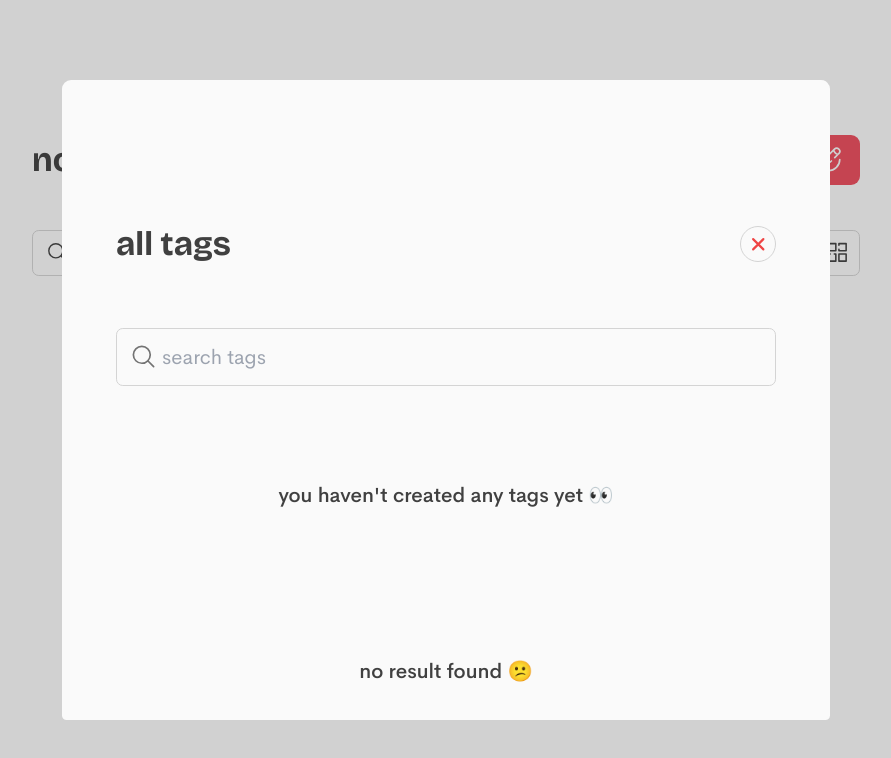
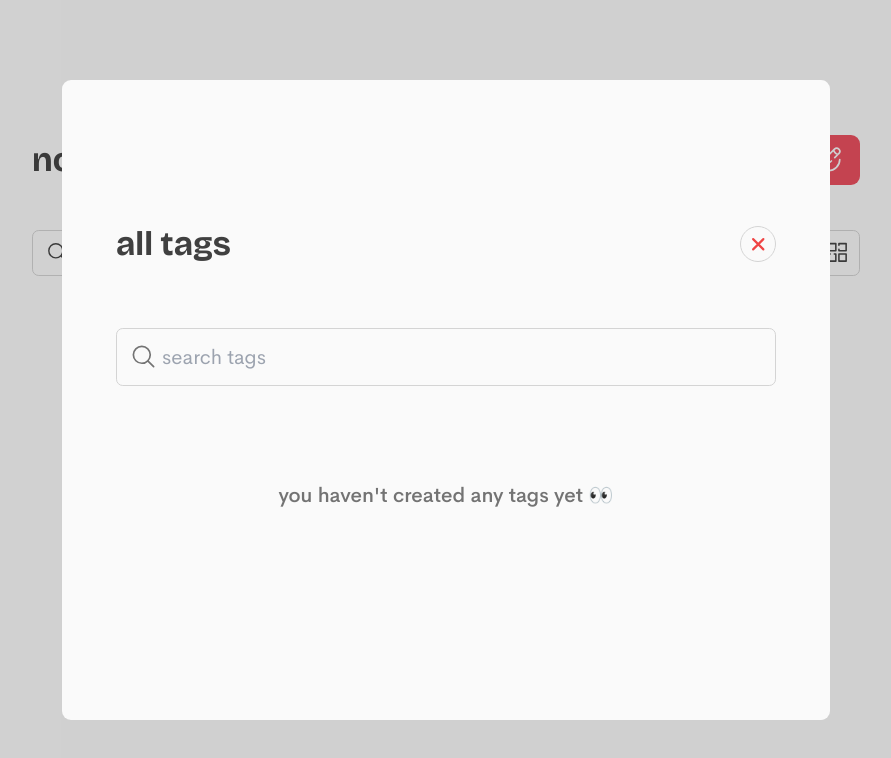
Before and after one commit to the-eduek/notebox, a React (Vite) app: page / in a window 1280 px wide. Both pictures are taken after a click on the button "all tags". Shown: the top 758 px of the page, without its empty margins (194-1085 px from the left). Built offline with nearby package versions, Linux system fonts and the light colour scheme.

Commit message:
fix: cleanup empty state

```diff
--- a/src/components/TagsModal.tsx
+++ b/src/components/TagsModal.tsx
@@ -40,7 +40,7 @@ const TagsModal: React.FC<TagsModalProps> = ({ toggleModal, triggerTagSearch }:
         onClick={(evt: React.MouseEvent<HTMLElement, MouseEvent>) => handleClose(evt)}
       >
         <div className="overflow-y-scroll sm:w-3/5 md:h-4/5 md:rounded">
-          <div className="bg-neutral-50 flex-col min-h-screen px-8 sm:px-12 py-16 sm:py-20 md:pt-32 md:rounded-lg">
+          <div className="bg-neutral-50 flex-col min-h-full px-8 sm:px-12 py-16 sm:py-20 md:pt-32 md:rounded-lg">
             <div className="flex items-center justify-between pb-8 md:pb-14">
               <h1 className="flex font-bold font-bricolage text-2xl lg:text-3xl">all tags</h1>
 
@@ -79,7 +79,7 @@ const TagsModal: React.FC<TagsModalProps> = ({ toggleModal, triggerTagSearch }:
 
             <ul className="h-full items-center justify-center">
               { !(allTags.length)
-                ? <li className="font-medium items-center py-16 text-center md:text-lg">you haven't created any tags yet 👀</li>
+                ? <li className="font-medium items-center py-16 text-center text-neutral-500 md:text-lg">you haven't created any tags yet 👀</li>
                 : tagsArray.map((tag, index) => (
                     <li
                       className="mb-5 cursor"
@@ -96,8 +96,8 @@ const TagsModal: React.FC<TagsModalProps> = ({ toggleModal, triggerTagSearch }:
                     </li>
                   ))
               }
-              { !(tagsArray.length) &&
-                  <li className="font-medium items-center py-16 text-center md:text-lg">no result found 😕</li>
+              { !(tagsArray.length) && !!(allTags.length) &&
+                  <li className="font-medium items-center py-16 text-center text-neutral-500 md:text-lg">no tag found 😕</li>
               }
             </ul>
           </div>
--- a/src/pages/Home.tsx
+++ b/src/pages/Home.tsx
@@ -37,7 +37,6 @@ const Home: React.FC = () => {
 
   const handleSearch = (evt: React.ChangeEvent<HTMLInputElement>): void => {
     setSearchText(evt.target.value);
-
     const currentInput: string = evt.target.value.trim();
 
     if (currentInput.startsWith("#")) {
@@ -144,7 +143,6 @@ const Home: React.FC = () => {
           </button>
         </div>
 
-
         { !!(pinnedNotesArray.length) &&
             <div className="pb-10">
               <p className="flex font-medium items-center pb-4">📌 pinned notes</p>
@@ -177,8 +175,8 @@ const Home: React.FC = () => {
           </div>
       }
 
-      { !(notesArray.length) && !(pinnedNotesArray.length) &&
-          <p className="font-medium items-center py-16 text-center text-neutral-500 md:text-lg">no notes found 😕</p>
+      { !!(allNotes.length) && !(notesArray.length) && !(pinnedNotesArray.length) &&
+          <p className="font-medium items-center py-16 text-center text-neutral-500 md:text-lg">no note found 😕</p>
       }
 
       { showModal &&
```
